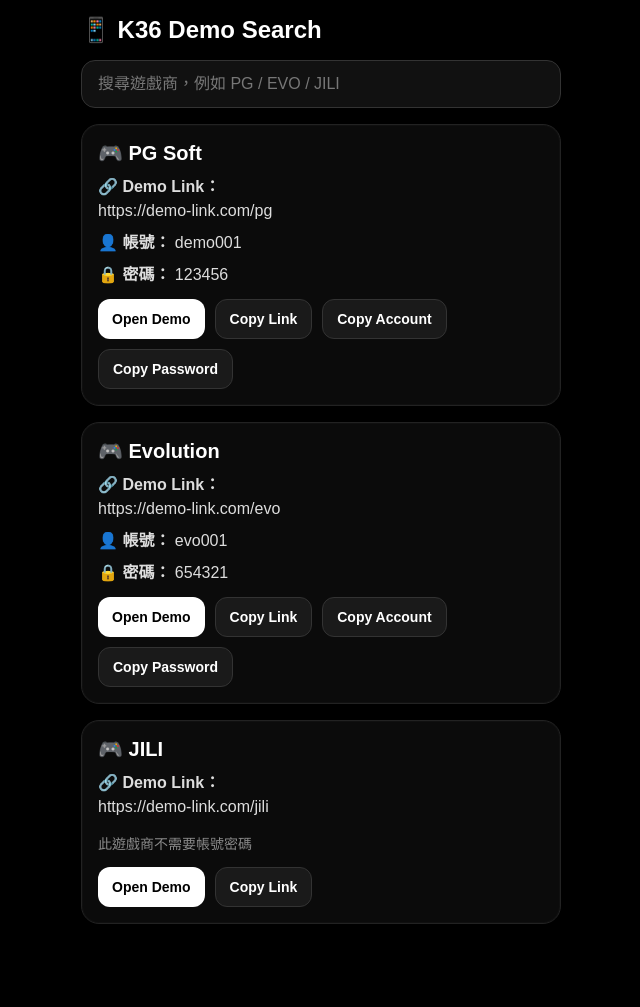
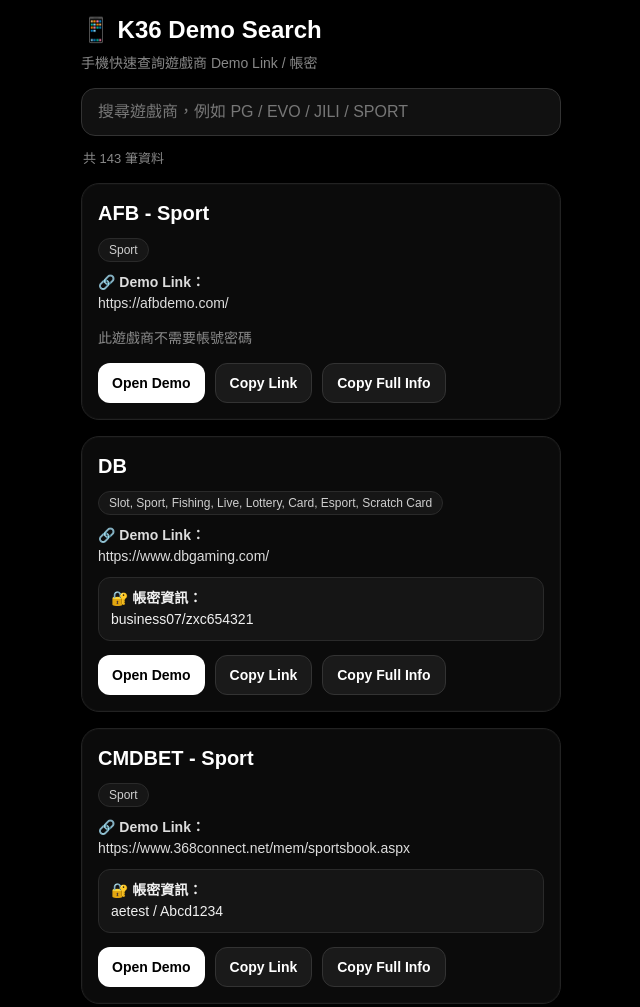
Before and after one commit to K36-demo-mobile/mobile-search, a plain HTML site: page index.html in a window 1280 px wide. Shown: the top 1007 px of the page, without its empty margins (319-959 px from the left). Before the commit the page ends 940 px from the top, so only its background shows below. Drawn offline with Linux system fonts and the light colour scheme.

Commit message:
Update index.html

```diff
--- a/index.html
+++ b/index.html
@@ -6,6 +6,7 @@
   <title>K36 Demo Mobile Search</title>
   <style>
     * { box-sizing: border-box; }
+
     body {
       margin: 0;
       background: #000;
@@ -13,14 +14,23 @@
       font-family: Arial, sans-serif;
       padding: 16px;
     }
+
     .wrap {
       max-width: 480px;
       margin: 0 auto;
     }
-    h2 {
-      margin: 0 0 16px;
+
+    h1 {
+      margin: 0 0 8px;
       font-size: 24px;
     }
+
+    .subtitle {
+      margin: 0 0 16px;
+      color: #888;
+      font-size: 14px;
+    }
+
     .search {
       width: 100%;
       padding: 14px 16px;
@@ -31,9 +41,17 @@
       font-size: 16px;
       outline: none;
     }
+
     .search::placeholder {
       color: #777;
     }
+
+    .meta {
+      margin: 12px 2px 0;
+      color: #888;
+      font-size: 13px;
+    }
+
     .card {
       margin-top: 16px;
       padding: 16px;
@@ -42,26 +60,58 @@
       background: #0b0b0b;
       box-shadow: 0 0 0 1px rgba(255,255,255,0.02) inset;
     }
+
     .title {
-      margin: 0 0 10px;
+      margin: 0 0 8px;
       font-size: 20px;
+      line-height: 1.3;
     }
+
+    .badge {
+      display: inline-block;
+      margin-top: 4px;
+      padding: 4px 10px;
+      border-radius: 999px;
+      background: #161616;
+      border: 1px solid #2a2a2a;
+      color: #cfcfcf;
+      font-size: 12px;
+    }
+
     .text {
-      margin: 8px 0;
+      margin: 10px 0;
       color: #ddd;
       word-break: break-all;
       line-height: 1.5;
+      font-size: 14px;
     }
+
     .muted {
       color: #8a8a8a;
       font-size: 14px;
+      line-height: 1.5;
     }
+
+    .warning {
+      margin-top: 10px;
+      padding: 10px 12px;
+      border-radius: 12px;
+      background: rgba(255,255,255,0.04);
+      border: 1px solid #2a2a2a;
+      color: #f0f0f0;
+      font-size: 14px;
+      line-height: 1.5;
+      white-space: pre-wrap;
+      word-break: break-word;
+    }
+
     .btn-row {
       display: flex;
       gap: 10px;
       flex-wrap: wrap;
-      margin-top: 12px;
+      margin-top: 14px;
     }
+
     .btn {
       padding: 11px 14px;
       border: none;
@@ -70,16 +120,19 @@
       font-size: 14px;
       font-weight: 600;
     }
+
     .primary {
       background: #fff;
       color: #000;
     }
+
     .secondary {
       background: #1a1a1a;
       color: #fff;
       border: 1px solid #333;
     }
-    .empty {
+
+    .empty, .loading, .error {
       margin-top: 20px;
       color: #888;
       text-align: center;
@@ -87,51 +140,61 @@
       border: 1px dashed #333;
       border-radius: 16px;
     }
+
+    .logo {
+      width: 100%;
+      max-width: 120px;
+      max-height: 42px;
+      object-fit: contain;
+      margin: 0 0 10px;
+      display: block;
+    }
   </style>
 </head>
 <body>
   <div class="wrap">
-    <h2>📱 K36 Demo Search</h2>
-    <input id="searchInput" class="search" placeholder="搜尋遊戲商，例如 PG / EVO / JILI" />
+    <h1>📱 K36 Demo Search</h1>
+    <p class="subtitle">手機快速查詢遊戲商 Demo Link / 帳密</p>
+
+    <input id="searchInput" class="search" placeholder="搜尋遊戲商，例如 PG / EVO / JILI / SPORT" />
+    <div id="meta" class="meta">載入中...</div>
     <div id="results"></div>
   </div>
 
   <script>
-    const vendors = [
-      {
-        name: 'PG Soft',
-        keyword: ['pg', 'pg soft', 'pocket games'],
-        link: 'https://demo-link.com/pg',
-        user: 'demo001',
-        pass: '123456'
-      },
-      {
-        name: 'Evolution',
-        keyword: ['evo', 'evolution'],
-        link: 'https://demo-link.com/evo',
-        user: 'evo001',
-        pass: '654321'
-      },
-      {
-        name: 'JILI',
-        keyword: ['jili'],
-        link: 'https://demo-link.com/jili',
-        user: '',
-        pass: ''
-      }
-    ];
+    let vendors = [];
 
     const input = document.getElementById('searchInput');
     const results = document.getElementById('results');
+    const meta = document.getElementById('meta');
 
     function copyText(text, label) {
       navigator.clipboard.writeText(text).then(() => {
         alert(label + ' 已複製');
+      }).catch(() => {
+        alert('複製失敗，請手動複製');
       });
     }
 
-    function render(list) {
+    function getFullInfo(v) {
+      let text = `${v.displayName}\nLink: ${v.link}`;
+      if (v.needsPassword && v.passwordNote) {
+        text += `\nPassword Info: ${v.passwordNote}`;
+      }
+      return text;
+    }
+
+    function render(list, query = '') {
       results.innerHTML = '';
+
+      if (!vendors.length) {
+        meta.textContent = '尚未載入資料';
+        return;
+      }
+
+      meta.textContent = query
+        ? `找到 ${list.length} 筆結果`
+        : `共 ${vendors.length} 筆資料`;
 
       if (list.length === 0) {
         results.innerHTML = '<div class="empty">找不到符合的遊戲商</div>';
@@ -142,40 +205,73 @@
         const card = document.createElement('div');
         card.className = 'card';
 
+        const logoHtml = v.logo
+          ? `<img class="logo" src="${v.logo}" alt="${v.name}" onerror="this.style.display='none'" />`
+          : '';
+
+        const passwordHtml = v.needsPassword
+          ? `<div class="warning"><strong>🔐 帳密資訊：</strong><br>${v.passwordNote || '請查看原始備註'}</div>`
+          : `<p class="muted">此遊戲商不需要帳號密碼</p>`;
+
         card.innerHTML = `
-          <h3 class="title">🎮 ${v.name}</h3>
+          ${logoHtml}
+          <h3 class="title">${v.displayName}</h3>
+          <span class="badge">${v.type}</span>
           <p class="text"><strong>🔗 Demo Link：</strong><br>${v.link}</p>
-          ${
-            v.user
-              ? `<p class="text"><strong>👤 帳號：</strong> ${v.user}</p>
-                 <p class="text"><strong>🔒 密碼：</strong> ${v.pass}</p>`
-              : `<p class="muted">此遊戲商不需要帳號密碼</p>`
-          }
+          ${passwordHtml}
           <div class="btn-row">
             <button class="btn primary" onclick="window.open('${v.link}','_blank')">Open Demo</button>
-            <button class="btn secondary" onclick="copyText('${v.link}', '連結')">Copy Link</button>
-            ${
-              v.user
-                ? `<button class="btn secondary" onclick="copyText('${v.user}', '帳號')">Copy Account</button>
-                   <button class="btn secondary" onclick="copyText('${v.pass}', '密碼')">Copy Password</button>`
-                : ''
-            }
+            <button class="btn secondary" onclick='copyText(${JSON.stringify(v.link)}, "連結")'>Copy Link</button>
+            <button class="btn secondary" onclick='copyText(${JSON.stringify(getFullInfo(v))}, "完整資訊")'>Copy Full Info</button>
           </div>
         `;
         results.appendChild(card);
       });
     }
 
-    input.addEventListener('input', (e) => {
-      const q = e.target.value.trim().toLowerCase();
-      const filtered = vendors.filter(v =>
-        v.name.toLowerCase().includes(q) ||
-        v.keyword.some(k => k.toLowerCase().includes(q))
-      );
-      render(filtered);
+    function searchVendors(keyword) {
+      const q = keyword.trim().toLowerCase();
+
+      if (!q) {
+        render(vendors);
+        return;
+      }
+
+      const filtered = vendors.filter(v => {
+        const nameMatch = (v.name || '').toLowerCase().includes(q);
+        const displayMatch = (v.displayName || '').toLowerCase().includes(q);
+        const typeMatch = (v.type || '').toLowerCase().includes(q);
+        const keywordMatch = Array.isArray(v.keywords)
+          ? v.keywords.some(k => (k || '').toLowerCase().includes(q))
+          : false;
+
+        return nameMatch || displayMatch || typeMatch || keywordMatch;
+      });
+
+      render(filtered, q);
+    }
+
+    input.addEventListener('input', e => {
+      searchVendors(e.target.value);
     });
 
-    render(vendors);
+    async function init() {
+      results.innerHTML = '<div class="loading">資料載入中...</div>';
+
+      try {
+        const response = await fetch('./vendors.json');
+        if (!response.ok) throw new Error('vendors.json 載入失敗');
+
+        vendors = await response.json();
+        render(vendors);
+      } catch (error) {
+        console.error(error);
+        meta.textContent = '資料載入失敗';
+        results.innerHTML = '<div class="error">vendors.json 載入失敗，請檢查檔名與路徑是否正確。</div>';
+      }
+    }
+
+    init();
   </script>
 </body>
 </html>
```
